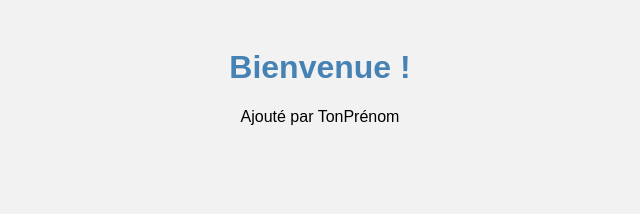
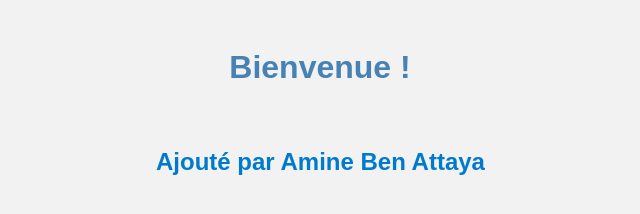
Before and after one commit to aminebenattaya/page-html-groupe, a plain HTML site: page index.html in a window 1280 px wide. Shown: the whole page, without its empty margins (320-960 px from the left). Drawn offline with Linux system fonts and the light colour scheme.

Commit message:
Ajouté par AmineBenAttaya

```diff
--- a/index.html
+++ b/index.html
@@ -6,6 +6,6 @@
 </head>
 <body>
   <h1>Bienvenue !</h1>
-  <p>Ajouté par TonPrénom</p>
+  <p class="signature">Ajouté par Amine Ben Attaya</p>
 </body>
 </html>
--- a/style.css
+++ b/style.css
@@ -8,3 +8,35 @@ body {
 h1 {
     color: steelblue;
 }
+body {
+    font-family: Arial, sans-serif;
+    background-color: #f2f2f2;
+    text-align: center;
+    padding: 20px;
+  }
+
+  .signature {
+    color: #007acc;
+    font-size: 24px;
+    font-weight: bold;
+    margin-top: 40px;
+    display: inline-block;
+    transform: scale(0.8) rotate(-5deg);
+    opacity: 0;
+    animation: signatureAnim 1.5s forwards ease-out;
+  }
+
+  @keyframes signatureAnim {
+    0% {
+      transform: scale(0.8) rotate(-5deg);
+      opacity: 0;
+    }
+    50% {
+      transform: scale(1.05) rotate(2deg);
+      opacity: 0.7;
+    }
+    100% {
+      transform: scale(1) rotate(0deg);
+      opacity: 1;
+    }
+  }
```
